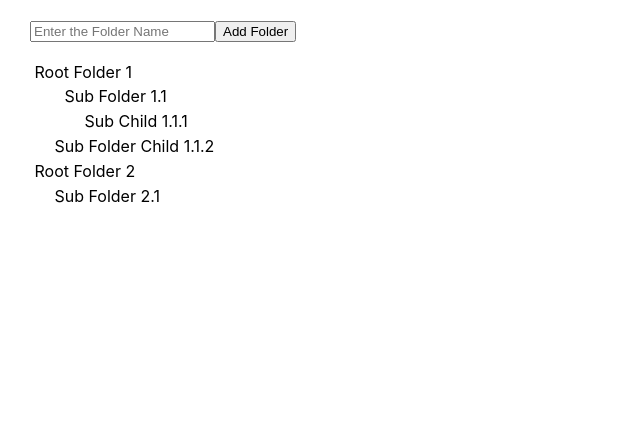
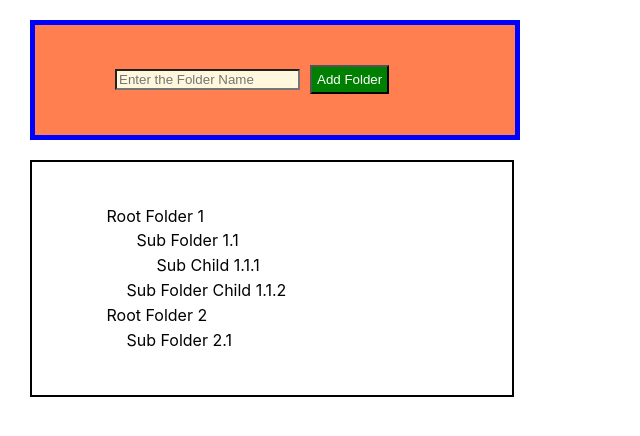
Before and after one commit to 1Canis-Lupus1/Folder-Hierarchy-Hooks, a React (Create React App) app: page / in a window 1280 px wide. Shown: the top 436 px of the page, without its empty margins (0-640 px from the left). Built offline with nearby package versions, Linux system fonts and the light colour scheme; the HTML template or start-up script is replaced by a standard one.

Commit message:
Pseudo Commit

```diff
--- a/src/App.css
+++ b/src/App.css
@@ -1 +1,28 @@
-//Add CSS now
+/* Add CSS now */
+.input-field{
+    border:5px solid blue;
+    height:30px;
+    width:320px;
+    padding: 40px 80px;
+    border:2px solid dotted;
+    background-color: coral;
+}
+
+.text-box{
+    /* width: 200px; */
+    background-color: cornsilk;
+}
+
+.btn-add{
+    color: white;
+    background-color: green;
+    margin-left: 10px;
+    padding: 5px 5px;
+}
+
+.folder-list{
+    border:2px solid black;
+    width: 400px;
+    padding:40px 40px;
+    margin: 10px 30px;
+}
--- a/src/App.js
+++ b/src/App.js
@@ -1,5 +1,5 @@
 import React from "react";
-// import './App.css'
+import './App.css'
 import FolderListContextProvider from "./contexts/FolderListContext";
 import FolderForm from "./components/FolderForm";
 
--- a/src/components/FolderForm.jsx
+++ b/src/components/FolderForm.jsx
@@ -53,6 +53,7 @@ const FolderForm = () => {
             <div className='input-field' style={{ margin:"20px 30px"}}>
                 <form onSubmit={handleSubmit}>
                     <input
+                        className="text-box"
                         type='text'
                         placeholder='Enter the Folder Name '
                         onChange={handleChange}
--- a/src/contexts/FolderListContext.jsx
+++ b/src/contexts/FolderListContext.jsx
@@ -79,11 +79,11 @@ const FolderListContextProvider = (props) => {
     }
   };
 
-  const folderSelect = (id) => {                    // Selected file
+  const folderSelect = (id) => {
     setSelectId(id);
   };
 
-  const folderUnselect = () => {                        // De-Selected File
+  const folderUnselect = () => {
     setSelectId(null);
   };
 
```
